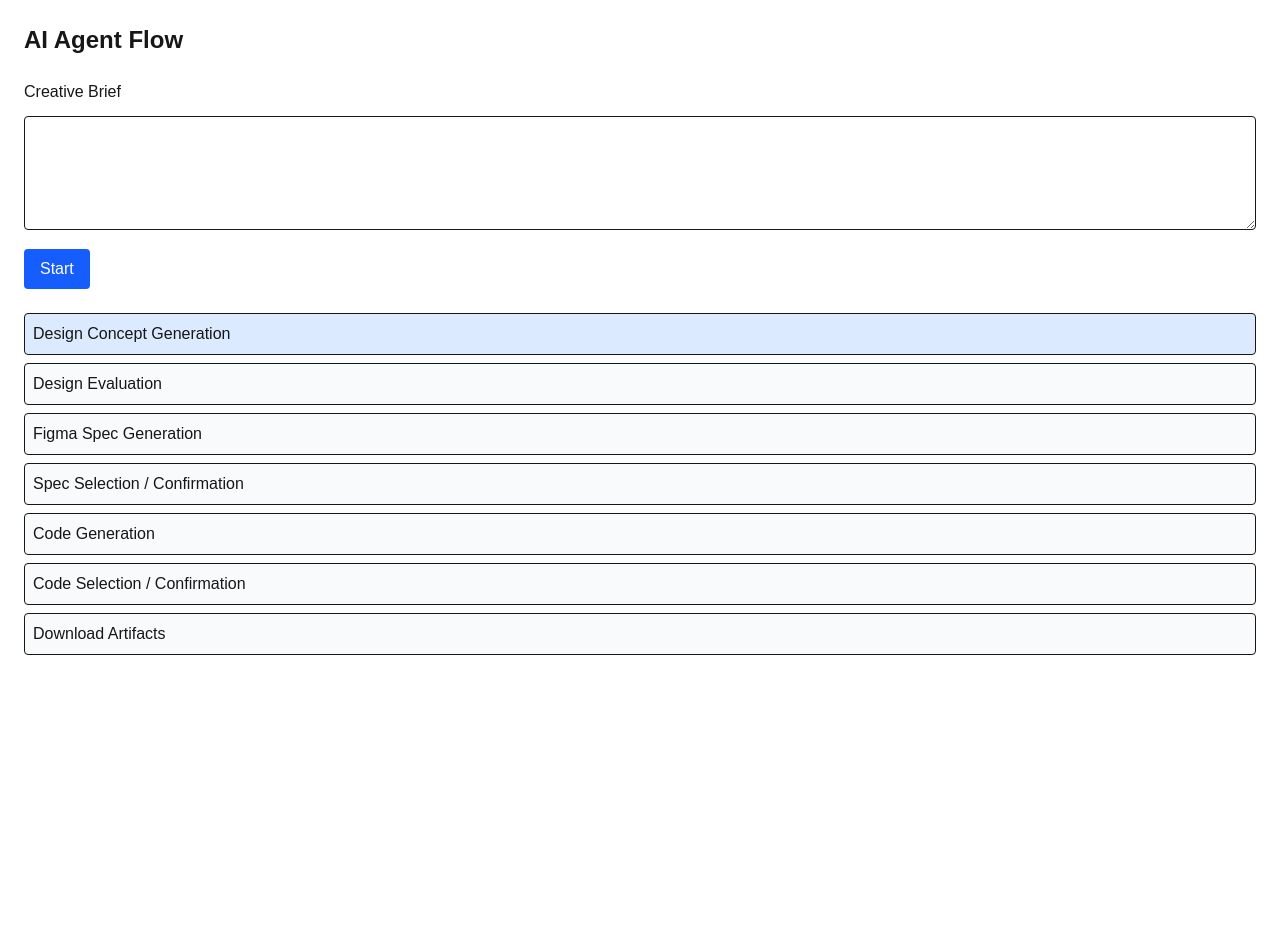
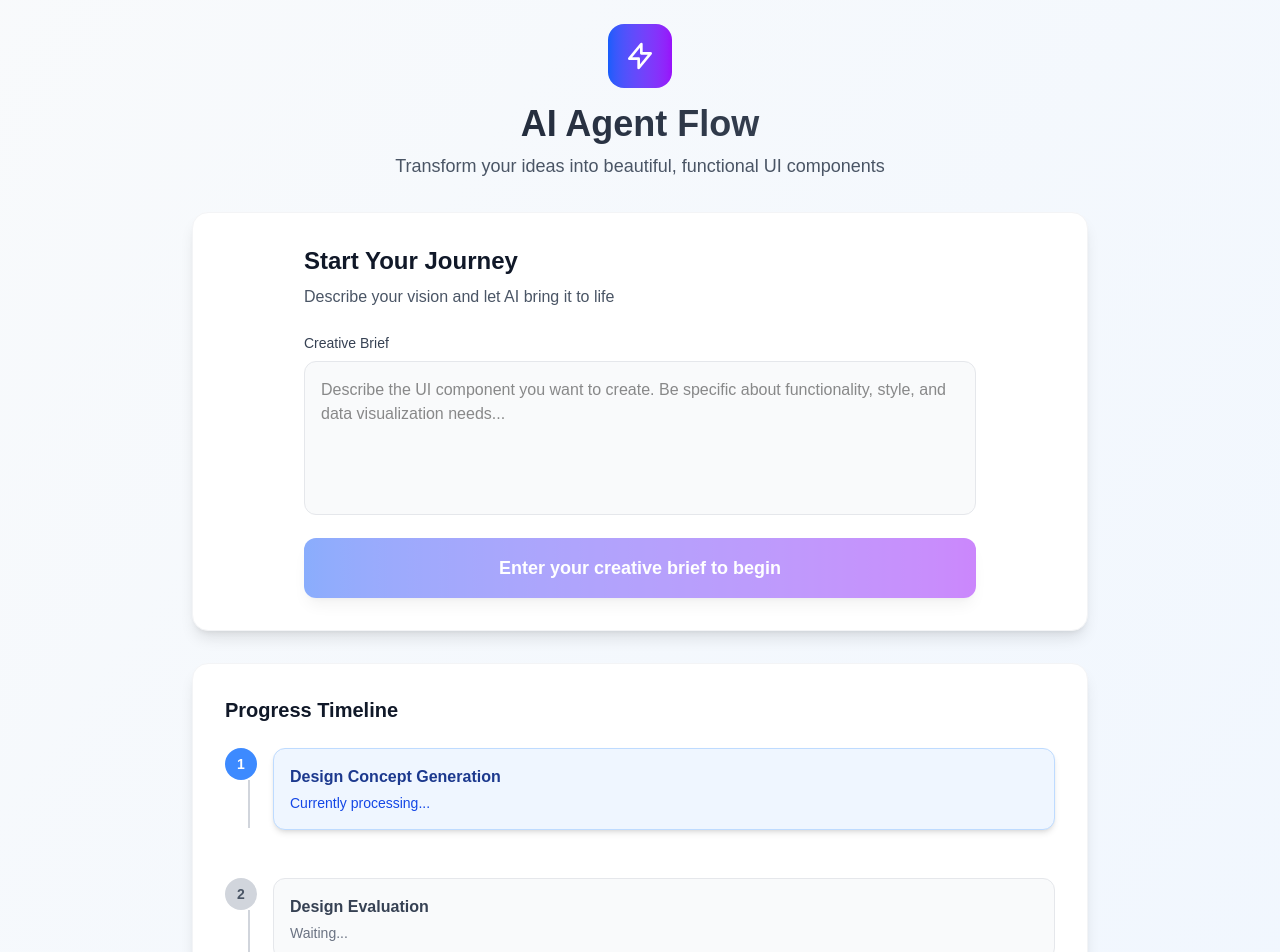
Before and after one commit to jackzhaojin/shadow-pivot-ai-agentv2, a Next.js app: page /agent in a window 1280 px wide. Shown: the top 952 px of the page. Before the commit the page ends 800 px from the top, so only its background shows below. Built offline with nearby package versions, Linux system fonts and the light colour scheme.

Commit message:
TDD as well, refactor: simplify AgentPage layout and enhance AgentFlow UI with improved structure and styling, big upgrade to UI

```diff
--- a/app/agent/page.tsx
+++ b/app/agent/page.tsx
@@ -4,9 +4,7 @@ import { AgentFlowProvider } from '@/providers/AgentFlowProvider';
 export default function AgentPage() {
   return (
     <AgentFlowProvider>
-      <div className="container mx-auto p-6">
-        <AgentFlow />
-      </div>
+      <AgentFlow />
     </AgentFlowProvider>
   );
 }
--- a/features/ai/components/AgentFlow.tsx
+++ b/features/ai/components/AgentFlow.tsx
@@ -20,51 +20,178 @@ export default function AgentFlow() {
 
   const handleAbort = () => abort();
 
+  const getStepIcon = (index: number) => {
+    if (completed.has(index)) {
       return (
-    <div className="space-y-6">
-      <h1 className="text-2xl font-semibold">AI Agent Flow</h1>
+        <div className="w-8 h-8 bg-emerald-500 rounded-full flex items-center justify-center text-white text-sm font-semibold">
+          ✓
+        </div>
+      );
+    }
+    if (currentStep === index && !aborted) {
+      return (
+        <div className="w-8 h-8 bg-blue-500 rounded-full flex items-center justify-center text-white text-sm font-semibold animate-pulse">
+          {index + 1}
+        </div>
+      );
+    }
+    return (
+      <div className="w-8 h-8 bg-gray-300 rounded-full flex items-center justify-center text-gray-600 text-sm font-semibold">
+        {index + 1}
+      </div>
+    );
+  };
 
+  const getConnectorLine = (index: number) => {
+    if (index === steps.length - 1) return null;
+
+    const isCompleted = completed.has(index);
+    const isActive = currentStep > index;
+
+    return (
+      <div className={`w-0.5 h-12 ml-4 ${isCompleted || isActive ? 'bg-emerald-500' : 'bg-gray-300'} transition-colors duration-300`} />
+    );
+  };
+
+  return (
+    <div className="min-h-screen bg-gradient-to-br from-slate-50 to-blue-50 p-6">
+      <div className="max-w-4xl mx-auto">
+        {/* Header Section */}
+        <div className="text-center mb-8">
+          <div className="inline-flex items-center justify-center w-16 h-16 bg-gradient-to-r from-blue-600 to-purple-600 rounded-2xl mb-4">
+            <svg className="w-8 h-8 text-white" fill="none" stroke="currentColor" viewBox="0 0 24 24">
+              <path strokeLinecap="round" strokeLinejoin="round" strokeWidth={2} d="M13 10V3L4 14h7v7l9-11h-7z" />
+            </svg>
+          </div>
+          <h1 className="text-4xl font-bold bg-gradient-to-r from-gray-900 to-gray-600 bg-clip-text text-transparent mb-2">
+            AI Agent Flow
+          </h1>
+          <p className="text-gray-600 text-lg">Transform your ideas into beautiful, functional UI components</p>
+        </div>
+
+        {/* Creative Brief Section */}
         {currentStep === 0 && !aborted && (
-        <div className="space-y-3">
-          <label className="block font-medium">Creative Brief</label>
+          <div className="bg-white rounded-2xl shadow-lg border border-gray-100 p-8 mb-8">
+            <div className="max-w-2xl mx-auto">
+              <h2 className="text-2xl font-semibold text-gray-900 mb-2">Start Your Journey</h2>
+              <p className="text-gray-600 mb-6">Describe your vision and let AI bring it to life</p>
+
+              <div className="space-y-4">
+                <label className="block">
+                  <span className="text-sm font-medium text-gray-700 mb-2 block">Creative Brief</span>
                   <textarea
-            className="w-full p-2 border rounded"
-            rows={4}
+                    className="w-full p-4 border border-gray-200 rounded-xl focus:ring-2 focus:ring-blue-500 focus:border-transparent transition-all duration-200 resize-none bg-gray-50 focus:bg-white"
+                    rows={5}
                     value={brief}
                     onChange={(e) => setBrief(e.target.value)}
+                    placeholder="Describe the UI component you want to create. Be specific about functionality, style, and data visualization needs..."
                   />
-          <button onClick={startFlow} className="px-4 py-2 bg-blue-600 text-white rounded">
-            Start
+                </label>
+
+                <button
+                  onClick={startFlow}
+                  disabled={!brief.trim()}
+                  className="w-full bg-gradient-to-r from-blue-600 to-purple-600 text-white py-4 px-6 rounded-xl font-semibold text-lg shadow-lg hover:shadow-xl transform hover:-translate-y-0.5 transition-all duration-200 disabled:opacity-50 disabled:cursor-not-allowed disabled:transform-none disabled:shadow-lg"
+                >
+                  {brief.trim() ? '🚀 Start AI Agent Flow' : 'Enter your creative brief to begin'}
                 </button>
+              </div>
+            </div>
           </div>
         )}
 
-      <ol className="space-y-2">
+        {/* Progress Steps */}
+        <div className="bg-white rounded-2xl shadow-lg border border-gray-100 p-8 mb-8">
+          <h2 className="text-xl font-semibold text-gray-900 mb-6">Progress Timeline</h2>
+
+          <div className="space-y-0">
             {steps.map((step, index) => (
-          <li
-            key={step}
-            className={`p-2 rounded border ${currentStep === index && !aborted ? 'bg-blue-100' : completed.has(index) ? 'bg-green-100' : 'bg-gray-50'}`}
+              <div key={step} className="flex items-start">
+                <div className="flex flex-col items-center">
+                  {getStepIcon(index)}
+                  {getConnectorLine(index)}
+                </div>
+
+                <div className="ml-4 pb-12 flex-1">
+                  <div className={`p-4 rounded-xl border transition-all duration-300 ${
+                    currentStep === index && !aborted
+                      ? 'bg-blue-50 border-blue-200 shadow-md'
+                      : completed.has(index)
+                        ? 'bg-emerald-50 border-emerald-200'
+                        : 'bg-gray-50 border-gray-200'
+                  }`}>
+                    <h3 className={`font-semibold mb-1 ${
+                      currentStep === index && !aborted
+                        ? 'text-blue-900'
+                        : completed.has(index)
+                          ? 'text-emerald-900'
+                          : 'text-gray-700'
+                    }`}>
+                      {step}
+                    </h3>
+                    <p className={`text-sm ${
+                      currentStep === index && !aborted
+                        ? 'text-blue-700'
+                        : completed.has(index)
+                          ? 'text-emerald-700'
+                          : 'text-gray-500'
+                    }`}>
+                      {currentStep === index && !aborted && 'Currently processing...'}
+                      {completed.has(index) && 'Completed successfully'}
+                      {currentStep < index && 'Waiting...'}
+                    </p>
+                  </div>
+                </div>
+              </div>
+            ))}
+          </div>
+        </div>
+
+        {/* Action Buttons */}
+        {!aborted && currentStep > 0 && currentStep < steps.length && (
+          <div className="bg-white rounded-2xl shadow-lg border border-gray-100 p-8 mb-8">
+            <div className="flex flex-col sm:flex-row gap-4 justify-center">
+              <button
+                onClick={nextStep}
+                className="bg-gradient-to-r from-blue-600 to-purple-600 text-white py-3 px-8 rounded-xl font-semibold shadow-lg hover:shadow-xl transform hover:-translate-y-0.5 transition-all duration-200"
               >
-            {step}
-          </li>
-        ))}
-      </ol>
-
-      {!aborted && currentStep > 0 && currentStep < steps.length && (
-        <div className="flex gap-4">
-          <button onClick={nextStep} className="px-4 py-2 bg-blue-600 text-white rounded">
-            Next Step
+                Continue to Next Step
               </button>
-          <button onClick={handleAbort} className="px-4 py-2 bg-red-600 text-white rounded">
-            Abort
+              <button
+                onClick={handleAbort}
+                className="bg-gradient-to-r from-red-500 to-pink-500 text-white py-3 px-8 rounded-xl font-semibold shadow-lg hover:shadow-xl transform hover:-translate-y-0.5 transition-all duration-200"
+              >
+                Abort Flow
               </button>
+            </div>
           </div>
         )}
 
-      {aborted && <p className="text-red-600 font-medium">Flow aborted</p>}
+        {/* Status Messages */}
+        {aborted && (
+          <div className="bg-red-50 border border-red-200 rounded-2xl p-8 text-center">
+            <div className="w-16 h-16 bg-red-100 rounded-full flex items-center justify-center mx-auto mb-4">
+              <svg className="w-8 h-8 text-red-600" fill="none" stroke="currentColor" viewBox="0 0 24 24">
+                <path strokeLinecap="round" strokeLinejoin="round" strokeWidth={2} d="M6 18L18 6M6 6l12 12" />
+              </svg>
+            </div>
+            <h3 className="text-xl font-semibold text-red-900 mb-2">Flow Aborted</h3>
+            <p className="text-red-700">The AI agent flow has been stopped. You can start a new flow anytime.</p>
+          </div>
+        )}
+
         {!aborted && currentStep >= steps.length && (
-        <p className="text-green-700 font-medium">Agent flow complete</p>
+          <div className="bg-emerald-50 border border-emerald-200 rounded-2xl p-8 text-center">
+            <div className="w-16 h-16 bg-emerald-100 rounded-full flex items-center justify-center mx-auto mb-4">
+              <svg className="w-8 h-8 text-emerald-600" fill="none" stroke="currentColor" viewBox="0 0 24 24">
+                <path strokeLinecap="round" strokeLinejoin="round" strokeWidth={2} d="M9 12l2 2 4-4m6 2a9 9 0 11-18 0 9 9 0 0118 0z" />
+              </svg>
+            </div>
+            <h3 className="text-xl font-semibold text-emerald-900 mb-2">Flow Complete!</h3>
+            <p className="text-emerald-700">Your AI agent flow has completed successfully. Your artifacts are ready for download.</p>
+          </div>
         )}
+      </div>
     </div>
   );
 }
```
Also changed, not shown: 2 other files (tests, documents, lock files or other folders). Lines whose indentation alone changed are shown as unchanged.
